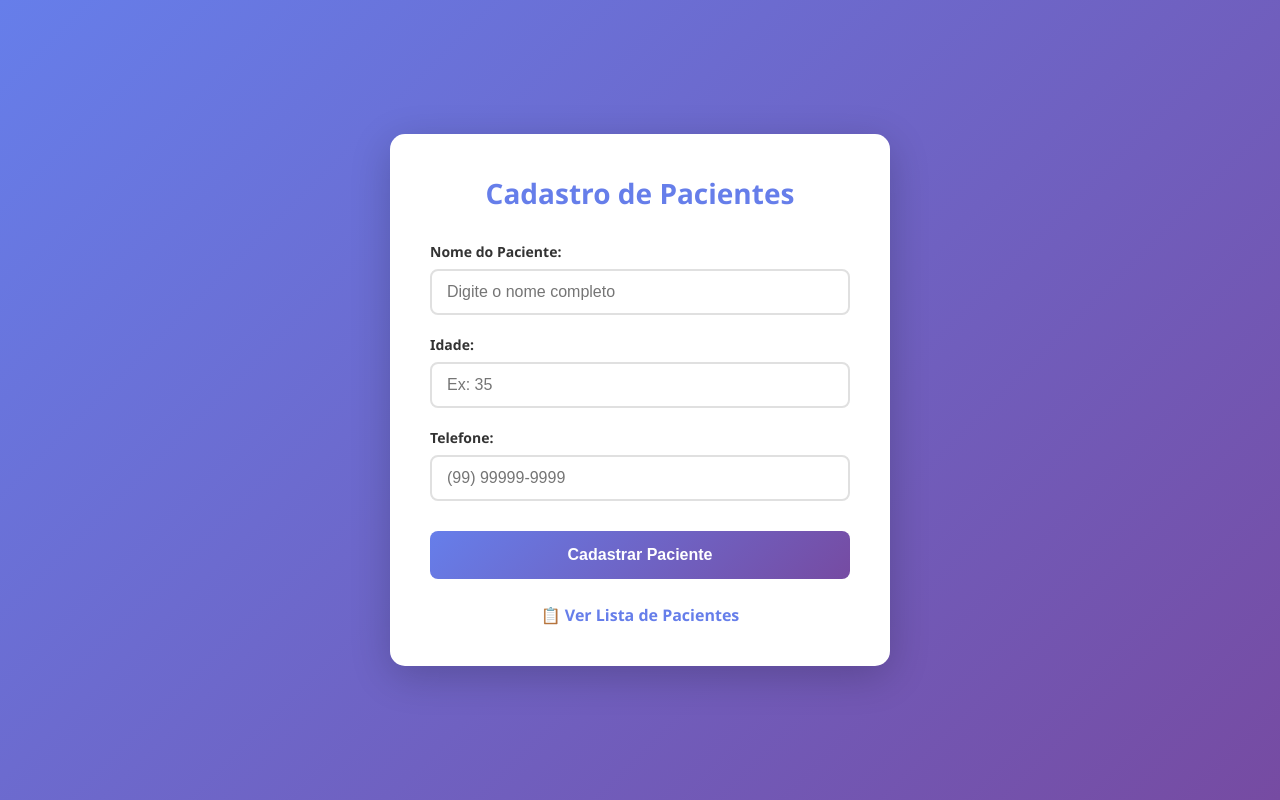
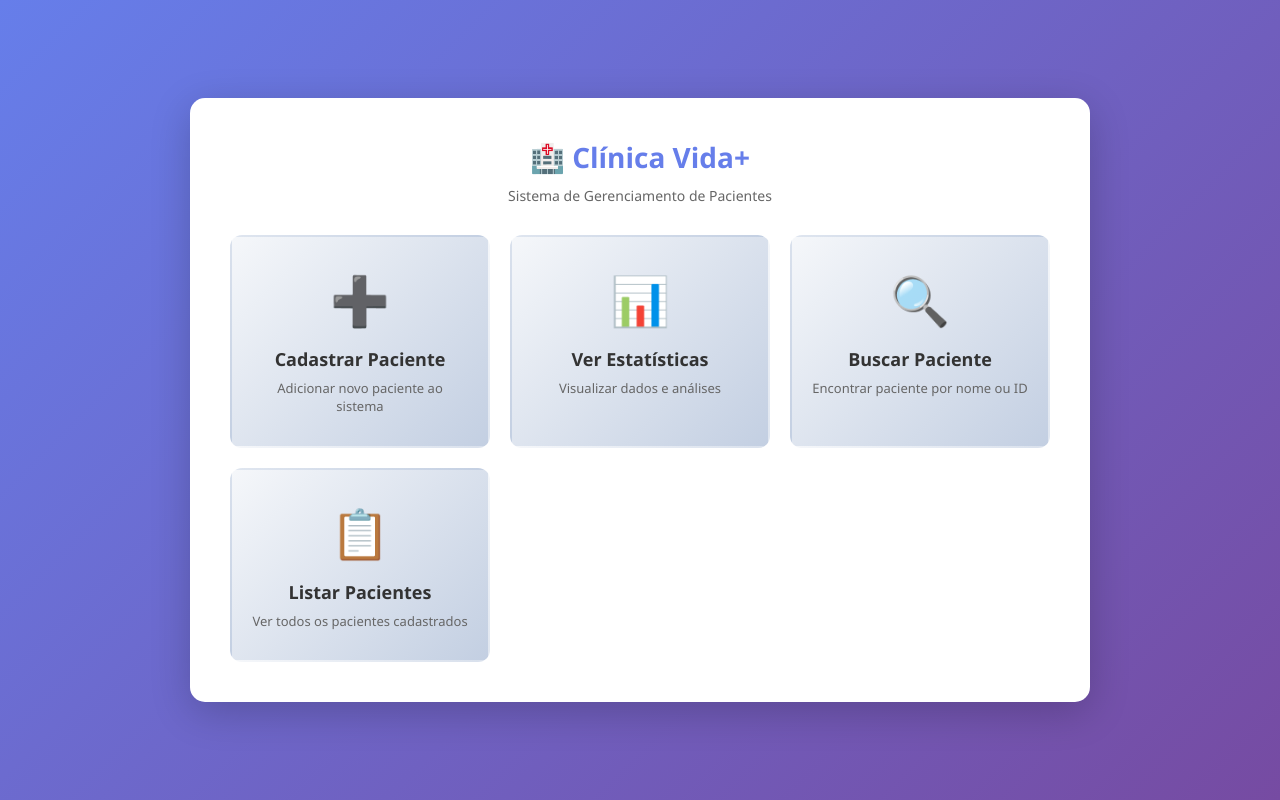
Before and after one commit to GiovanniBarbosaM/clinica_vida_plus, a Flask app: page / in a window 1280 px wide. Run offline with Flask 3, Linux system fonts and the light colour scheme.

Commit message:
Incrementos 14/11/25

```diff
--- a/app.py
+++ b/app.py
@@ -1,8 +1,10 @@
-from flask import Flask, render_template, request, redirect, url_for
+from flask import Flask, render_template, request, redirect, url_for, flash
 import json
 import os
+from datetime import datetime
 
 app = Flask(__name__)
+app.secret_key = 'sua_chave_secreta_aqui_123'  # Necessário para usar flash messages
 
 # Arquivo para armazenar os pacientes
 ARQUIVO_PACIENTES = 'pacientes.json'
@@ -19,17 +21,48 @@ def salvar_pacientes(pacientes):
     with open(ARQUIVO_PACIENTES, 'w', encoding='utf-8') as arquivo:
         json.dump(pacientes, arquivo, ensure_ascii=False, indent=4)
 
-# Rota principal - Formulário de cadastro
+# Função para calcular estatísticas
+def calcular_estatisticas():
+    pacientes = carregar_pacientes()
+
+    if not pacientes:
+        return {
+            'total': 0,
+            'media_idade': 0,
+            'mais_jovem': None,
+            'mais_velho': None
+        }
+
+    idades = [int(p['idade']) for p in pacientes]
+
+    return {
+        'total': len(pacientes),
+        'media_idade': round(sum(idades) / len(idades), 1),
+        'mais_jovem': min(idades),
+        'mais_velho': max(idades)
+    }
+
+# ROTA 1: Página Principal com Menu
 @app.route('/')
 def index():
     return render_template('index.html')
 
-# Rota para cadastrar paciente
+# ROTA 2: Formulário de Cadastro
+@app.route('/cadastrar-form')
+def cadastrar_form():
+    return render_template('cadastrar.html')
+
+# ROTA 3: Processar Cadastro
 @app.route('/cadastrar', methods=['POST'])
 def cadastrar():
     nome = request.form.get('nome')
     idade = request.form.get('idade')
     telefone = request.form.get('telefone')
+
+    # Validação básica
+    if not nome or not idade or not telefone:
+        flash('Todos os campos são obrigatórios!', 'error')
+        return redirect(url_for('cadastrar_form'))
 
     # Carregar pacientes existentes
     pacientes = carregar_pacientes()
@@ -39,7 +72,8 @@ def cadastrar():
         'id': len(pacientes) + 1,
         'nome': nome,
         'idade': idade,
-        'telefone': telefone
+        'telefone': telefone,
+        'data_cadastro': datetime.now().strftime('%d/%m/%Y %H:%M')
     }
 
     pacientes.append(novo_paciente)
@@ -47,21 +81,87 @@ def cadastrar():
     # Salvar no arquivo
     salvar_pacientes(pacientes)
 
+    flash(f'Paciente {nome} cadastrado com sucesso!', 'success')
     return redirect(url_for('listar_pacientes'))
 
-# Rota para listar pacientes
+# ROTA 4: Ver Estatísticas
+@app.route('/estatisticas')
+def estatisticas():
+    stats = calcular_estatisticas()
+    return render_template('estatisticas.html', stats=stats)
+
+# ROTA 5: Buscar Paciente
+@app.route('/buscar', methods=['GET', 'POST'])
+def buscar():
+    resultado = None
+    termo_busca = ''
+
+    if request.method == 'POST':
+        termo_busca = request.form.get('busca', '').lower()
+        pacientes = carregar_pacientes()
+
+        # Buscar por nome ou ID
+        resultado = [
+            p for p in pacientes
+            if termo_busca in p['nome'].lower() or termo_busca == str(p['id'])
+        ]
+
+    return render_template('buscar.html', resultado=resultado, termo=termo_busca)
+
+# ROTA 6: Listar todos os pacientes
 @app.route('/pacientes')
 def listar_pacientes():
     pacientes = carregar_pacientes()
     return render_template('pacientes.html', pacientes=pacientes)
 
-# Rota para deletar paciente
+# ROTA 7: Deletar paciente
 @app.route('/deletar/<int:paciente_id>')
 def deletar(paciente_id):
     pacientes = carregar_pacientes()
+    paciente_deletado = None
+
+    # Encontrar o nome do paciente antes de deletar
+    for p in pacientes:
+        if p['id'] == paciente_id:
+            paciente_deletado = p['nome']
+            break
+
+    # Deletar
     pacientes = [p for p in pacientes if p['id'] != paciente_id]
     salvar_pacientes(pacientes)
+
+    if paciente_deletado:
+        flash(f'Paciente {paciente_deletado} foi removido!', 'success')
+
     return redirect(url_for('listar_pacientes'))
+
+# ROTA 8: Editar paciente
+@app.route('/editar/<int:paciente_id>', methods=['GET', 'POST'])
+def editar(paciente_id):
+    pacientes = carregar_pacientes()
+    paciente = None
+
+    # Encontrar o paciente
+    for p in pacientes:
+        if p['id'] == paciente_id:
+            paciente = p
+            break
+
+    if not paciente:
+        flash('Paciente não encontrado!', 'error')
+        return redirect(url_for('listar_pacientes'))
+
+    if request.method == 'POST':
+        # Atualizar dados
+        paciente['nome'] = request.form.get('nome')
+        paciente['idade'] = request.form.get('idade')
+        paciente['telefone'] = request.form.get('telefone')
+
+        salvar_pacientes(pacientes)
+        flash(f'Dados de {paciente["nome"]} atualizados!', 'success')
+        return redirect(url_for('listar_pacientes'))
+
+    return render_template('editar.html', paciente=paciente)
 
 if __name__ == '__main__':
     app.run(debug=True)
--- a/static/style.css
+++ b/static/style.css
@@ -19,21 +19,93 @@ body {
     border-radius: 15px;
     box-shadow: 0 10px 40px rgba(0, 0, 0, 0.2);
     padding: 40px;
-    max-width: 500px;
+    max-width: 900px;
     width: 100%;
+    position: relative;
 }
 
 h1 {
     color: #667eea;
     text-align: center;
-    margin-bottom: 30px;
+    margin-bottom: 10px;
     font-size: 28px;
 }
 
+h2 {
+    color: #333;
+    margin: 30px 0 15px 0;
+    font-size: 20px;
+}
+
+.subtitulo {
+    text-align: center;
+    color: #666;
+    margin-bottom: 30px;
+    font-size: 14px;
+}
+
+/* MENU GRID */
+.menu-grid {
+    display: grid;
+    grid-template-columns: repeat(auto-fit, minmax(200px, 1fr));
+    gap: 20px;
+    margin-top: 30px;
+}
+
+.menu-item {
+    background: linear-gradient(135deg, #f5f7fa 0%, #c3cfe2 100%);
+    padding: 30px 20px;
+    border-radius: 12px;
+    text-decoration: none;
+    text-align: center;
+    transition: all 0.3s ease;
+    border: 2px solid transparent;
+}
+
+.menu-item:hover {
+    transform: translateY(-5px);
+    box-shadow: 0 8px 25px rgba(102, 126, 234, 0.3);
+    border-color: #667eea;
+}
+
+.menu-item .icon {
+    font-size: 48px;
+    display: block;
+    margin-bottom: 15px;
+}
+
+.menu-item h3 {
+    color: #333;
+    margin-bottom: 8px;
+    font-size: 18px;
+}
+
+.menu-item p {
+    color: #666;
+    font-size: 13px;
+    line-height: 1.4;
+}
+
+/* BOTÃO VOLTAR */
+.btn-voltar {
+    display: inline-block;
+    margin-bottom: 20px;
+    color: #667eea;
+    text-decoration: none;
+    font-weight: 600;
+    transition: color 0.3s ease;
+}
+
+.btn-voltar:hover {
+    color: #764ba2;
+}
+
+/* FORMULÁRIOS */
 .form-paciente {
     display: flex;
     flex-direction: column;
     gap: 20px;
+    margin-top: 20px;
 }
 
 .campo {
@@ -62,7 +134,7 @@ input:focus {
     box-shadow: 0 0 0 3px rgba(102, 126, 234, 0.1);
 }
 
-button {
+button[type="submit"] {
     background: linear-gradient(135deg, #667eea 0%, #764ba2 100%);
     color: white;
     padding: 15px;
--- a/templates/index.html
+++ b/templates/index.html
@@ -3,33 +3,39 @@
 <head>
     <meta charset="UTF-8">
     <meta name="viewport" content="width=device-width, initial-scale=1.0">
-    <title>Cadastro de Pacientes - Clínica Vida+</title>
+    <title>Clínica Vida+ - Menu Principal</title>
     <link rel="stylesheet" href="{{ url_for('static', filename='style.css') }}">
 </head>
 <body>
     <div class="container">
-        <h1>Cadastro de Pacientes</h1>
+        <h1>🏥 Clínica Vida+</h1>
+        <p class="subtitulo">Sistema de Gerenciamento de Pacientes</p>
 
-        <form action="/cadastrar" method="post" class="form-paciente">
-            <div class="campo">
-                <label for="nome">Nome do Paciente:</label>
-                <input type="text" id="nome" name="nome" placeholder="Digite o nome completo" required>
-            </div>
+        <div class="menu-grid">
+            <a href="/cadastrar-form" class="menu-item">
+                <span class="icon">➕</span>
+                <h3>Cadastrar Paciente</h3>
+                <p>Adicionar novo paciente ao sistema</p>
+            </a>
 
-            <div class="campo">
-                <label for="idade">Idade:</label>
-                <input type="number" id="idade" name="idade" placeholder="Ex: 35" min="0" required>
-            </div>
+            <a href="/estatisticas" class="menu-item">
+                <span class="icon">📊</span>
+                <h3>Ver Estatísticas</h3>
+                <p>Visualizar dados e análises</p>
+            </a>
 
-            <div class="campo">
-                <label for="telefone">Telefone:</label>
-                <input type="tel" id="telefone" name="telefone" placeholder="(99) 99999-9999" required>
-            </div>
+            <a href="/buscar" class="menu-item">
+                <span class="icon">🔍</span>
+                <h3>Buscar Paciente</h3>
+                <p>Encontrar paciente por nome ou ID</p>
+            </a>
 
-            <button type="submit">Cadastrar Paciente</button>
-        </form>
-
-        <a class="link" href="/pacientes">📋 Ver Lista de Pacientes</a>
+            <a href="/pacientes" class="menu-item">
+                <span class="icon">📋</span>
+                <h3>Listar Pacientes</h3>
+                <p>Ver todos os pacientes cadastrados</p>
+            </a>
+        </div>
     </div>
 </body>
 </html>
```
Also changed, not shown: other parts of static/style.css (+170 -3 lines), templates/buscar.html (added, +58 -0 lines), templates/cadastrar.html (added, +45 -0 lines), templates/editar.html (added, +35 -0 lines), templates/estatisticas.html (added, +56 -0 lines), templates/pacientes.html (+20 -51 lines).
